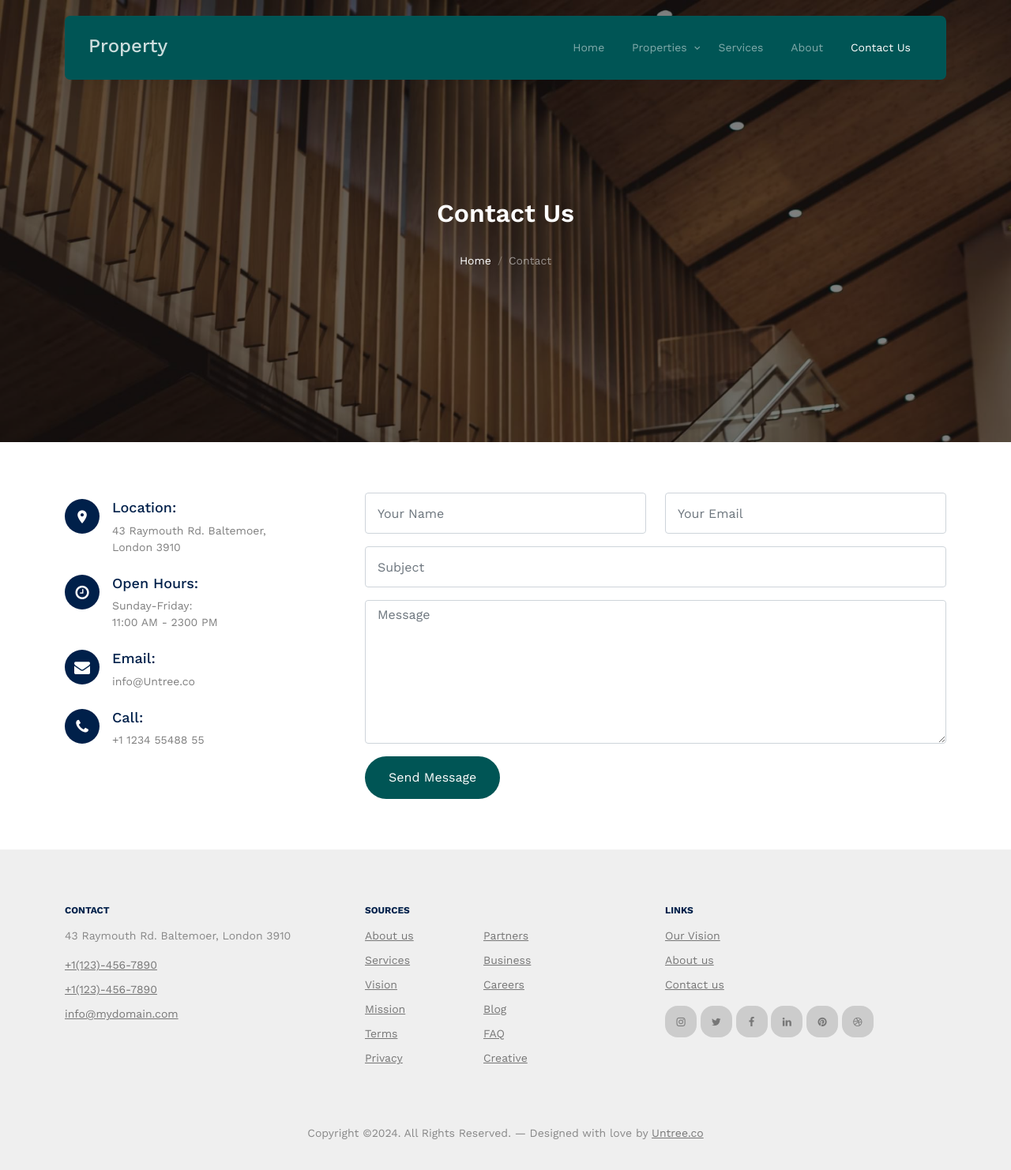
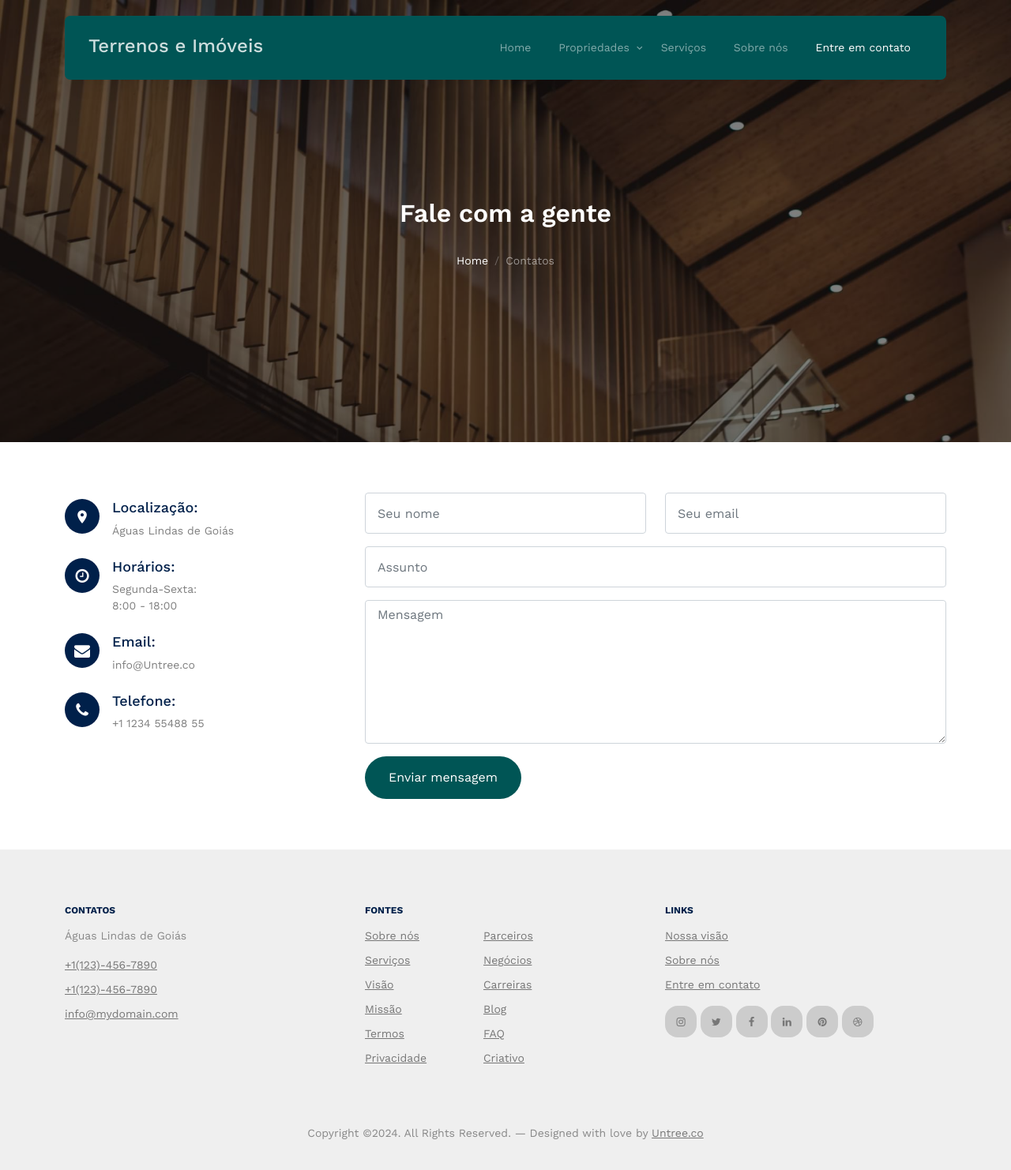
Before and after one commit to guiadams99/imobi, a plain HTML site: page contact.html in a window 1280 px wide. Shown: the whole page at 79% size. Drawn offline with nearby package versions, Linux system fonts and the light colour scheme; files whose address does not match are found by name.

Commit message:
Tradução

```diff
--- a/contact.html
+++ b/contact.html
@@ -1,3 +1,4 @@
+
 <!-- /*
 * Template Name: Property
 * Template Author: Untree.co
@@ -5,7 +6,7 @@
 * License: https://creativecommons.org/licenses/by/3.0/
 */ -->
 <!doctype html>
-<html lang="en">
+<html lang="pt-br">
 <head>
 	<meta charset="utf-8">
 	<meta name="viewport" content="width=device-width, initial-scale=1">
@@ -27,7 +28,7 @@
 	<link rel="stylesheet" href="css/aos.css">
 	<link rel="stylesheet" href="css/style.css">
 
-	<title>Property &mdash; Free Bootstrap 5 Website Template by Untree.co</title>
+	<title>Águas Bonitas &mdash; Terrenos e Imóveis</title>
 </head>
 <body>
 
@@ -44,15 +45,15 @@
 		<div class="container">
 			<div class="menu-bg-wrap">
 				<div class="site-navigation">
-					<a href="index.html" class="logo m-0 float-start">Property</a>
+					<a href="index.html" class="logo m-0 float-start">Terrenos e Imóveis</a>
 
 					<ul class="js-clone-nav d-none d-lg-inline-block text-start site-menu float-end">
 						<li><a href="index.html">Home</a></li>
 						<li class="has-children">
-							<a href="properties.html">Properties</a>
+							<a href="properties.html">Propriedades</a>
 							<ul class="dropdown">
-								<li><a href="#">Buy Property</a></li>
-								<li><a href="#">Sell Property</a></li>
+								<li><a href="#">Comprar</a></li>
+								<li><a href="#">Vender</a></li>
 								<li class="has-children">
 									<a href="#">Dropdown</a>
 									<ul class="dropdown">
@@ -63,9 +64,9 @@
 								</li>
 							</ul>
 						</li>
-						<li><a href="services.html">Services</a></li>
-						<li><a href="about.html">About</a></li>
-						<li class="active"><a href="contact.html">Contact Us</a></li>
+						<li><a href="services.html">Serviços</a></li>
+						<li><a href="about.html">Sobre nós</a></li>
+						<li class="active"><a href="contact.html">Entre em contato</a></li>
 					</ul>
 
 					<a href="#" class="burger light me-auto float-end mt-1 site-menu-toggle js-menu-toggle d-inline-block d-lg-none" data-toggle="collapse" data-target="#main-navbar">
@@ -82,12 +83,12 @@
 		<div class="container">
 			<div class="row justify-content-center align-items-center">
 				<div class="col-lg-9 text-center mt-5">
-					<h1 class="heading" data-aos="fade-up">Contact Us</h1>
+					<h1 class="heading" data-aos="fade-up">Fale com a gente</h1>
 
 					<nav aria-label="breadcrumb" data-aos="fade-up" data-aos-delay="200">
 						<ol class="breadcrumb text-center justify-content-center">
 							<li class="breadcrumb-item "><a href="index.html">Home</a></li>
-							<li class="breadcrumb-item active text-white-50" aria-current="page">Contact</li>
+							<li class="breadcrumb-item active text-white-50" aria-current="page">Contatos</li>
 						</ol>
 					</nav>
 				</div>
@@ -104,16 +105,16 @@
 
 						<div class="address mt-2">
 							<i class="icon-room"></i>
-							<h4 class="mb-2">Location:</h4>
-							<p>43 Raymouth Rd. Baltemoer,<br> London 3910</p>
+							<h4 class="mb-2">Localização:</h4>
+							<p>Águas Lindas de Goiás</p>
 						</div>
 
 						<div class="open-hours mt-4">
 							<i class="icon-clock-o"></i>
-							<h4 class="mb-2">Open Hours:</h4>
+							<h4 class="mb-2">Horários:</h4>
 							<p>
-								Sunday-Friday:<br>
-								11:00 AM - 2300 PM
+								Segunda-Sexta:<br>
+								8:00 - 18:00
 							</p>
 						</div>
 
@@ -125,7 +126,7 @@
 
 						<div class="phone mt-4">
 							<i class="icon-phone"></i>
-							<h4 class="mb-2">Call:</h4>
+							<h4 class="mb-2">Telefone:</h4>
 							<p>+1 1234 55488 55</p>
 						</div>
 
@@ -135,20 +136,20 @@
 					<form action="#">
 						<div class="row">
 							<div class="col-6 mb-3">
-								<input type="text" class="form-control" placeholder="Your Name">
+								<input type="text" class="form-control" placeholder="Seu nome">
 							</div>
 							<div class="col-6 mb-3">
-								<input type="email" class="form-control" placeholder="Your Email">
+								<input type="email" class="form-control" placeholder="Seu email">
 							</div>
 							<div class="col-12 mb-3">
-								<input type="text" class="form-control" placeholder="Subject">
+								<input type="text" class="form-control" placeholder="Assunto">
 							</div>
 							<div class="col-12 mb-3">
-								<textarea name="" id="" cols="30" rows="7" class="form-control" placeholder="Message"></textarea>
+								<textarea name="" id="" cols="30" rows="7" class="form-control" placeholder="Mensagem"></textarea>
 							</div>
 
 							<div class="col-12">
-								<input type="submit" value="Send Message" class="btn btn-primary">
+								<input type="submit" value="Enviar mensagem" class="btn btn-primary">
 							</div>
 						</div>
 					</form>
@@ -163,8 +164,8 @@
 			<div class="row">
 				<div class="col-lg-4">
 					<div class="widget">
-						<h3>Contact</h3>
-						<address>43 Raymouth Rd. Baltemoer, London 3910</address>
+						<h3>Contatos</h3>
+						<address>Águas Lindas de Goiás</address>
 						<ul class="list-unstyled links">
 							<li><a href="tel://11234567890">+1(123)-456-7890</a></li>
 							<li><a href="tel://11234567890">+1(123)-456-7890</a></li>
@@ -174,22 +175,22 @@
 				</div> <!-- /.col-lg-4 -->
 				<div class="col-lg-4">
 					<div class="widget">
-						<h3>Sources</h3>
+						<h3>Fontes</h3>
 						<ul class="list-unstyled float-start links">
-							<li><a href="#">About us</a></li>
-							<li><a href="#">Services</a></li>
-							<li><a href="#">Vision</a></li>
-							<li><a href="#">Mission</a></li>
-							<li><a href="#">Terms</a></li>
-							<li><a href="#">Privacy</a></li>
+							<li><a href="#">Sobre nós</a></li>
+							<li><a href="#">Serviços</a></li>
+							<li><a href="#">Visão</a></li>
+							<li><a href="#">Missão</a></li>
+							<li><a href="#">Termos</a></li>
+							<li><a href="#">Privacidade</a></li>
 						</ul>
 						<ul class="list-unstyled float-start links">
-							<li><a href="#">Partners</a></li>
-							<li><a href="#">Business</a></li>
-							<li><a href="#">Careers</a></li>
+							<li><a href="#">Parceiros</a></li>
+							<li><a href="#">Negócios</a></li>
+							<li><a href="#">Carreiras</a></li>
 							<li><a href="#">Blog</a></li>
 							<li><a href="#">FAQ</a></li>
-							<li><a href="#">Creative</a></li>
+							<li><a href="#">Criativo</a></li>
 						</ul>
 					</div> <!-- /.widget -->
 				</div> <!-- /.col-lg-4 -->
@@ -197,9 +198,9 @@
 					<div class="widget">
 						<h3>Links</h3>
 						<ul class="list-unstyled links">
-							<li><a href="#">Our Vision</a></li>
-							<li><a href="#">About us</a></li>
-							<li><a href="#">Contact us</a></li>
+							<li><a href="#">Nossa visão</a></li>
+							<li><a href="#">Sobre nós</a></li>
+							<li><a href="#">Entre em contato</a></li>
 						</ul>
 
 						<ul class="list-unstyled social">
@@ -236,7 +237,7 @@
     <div id="overlayer"></div>
     <div class="loader">
     	<div class="spinner-border" role="status">
-    		<span class="visually-hidden">Loading...</span>
+    		<span class="visually-hidden">Carregando...</span>
     	</div>
     </div>
 
```
Also changed, not shown: index.html (+64 -64 lines).
